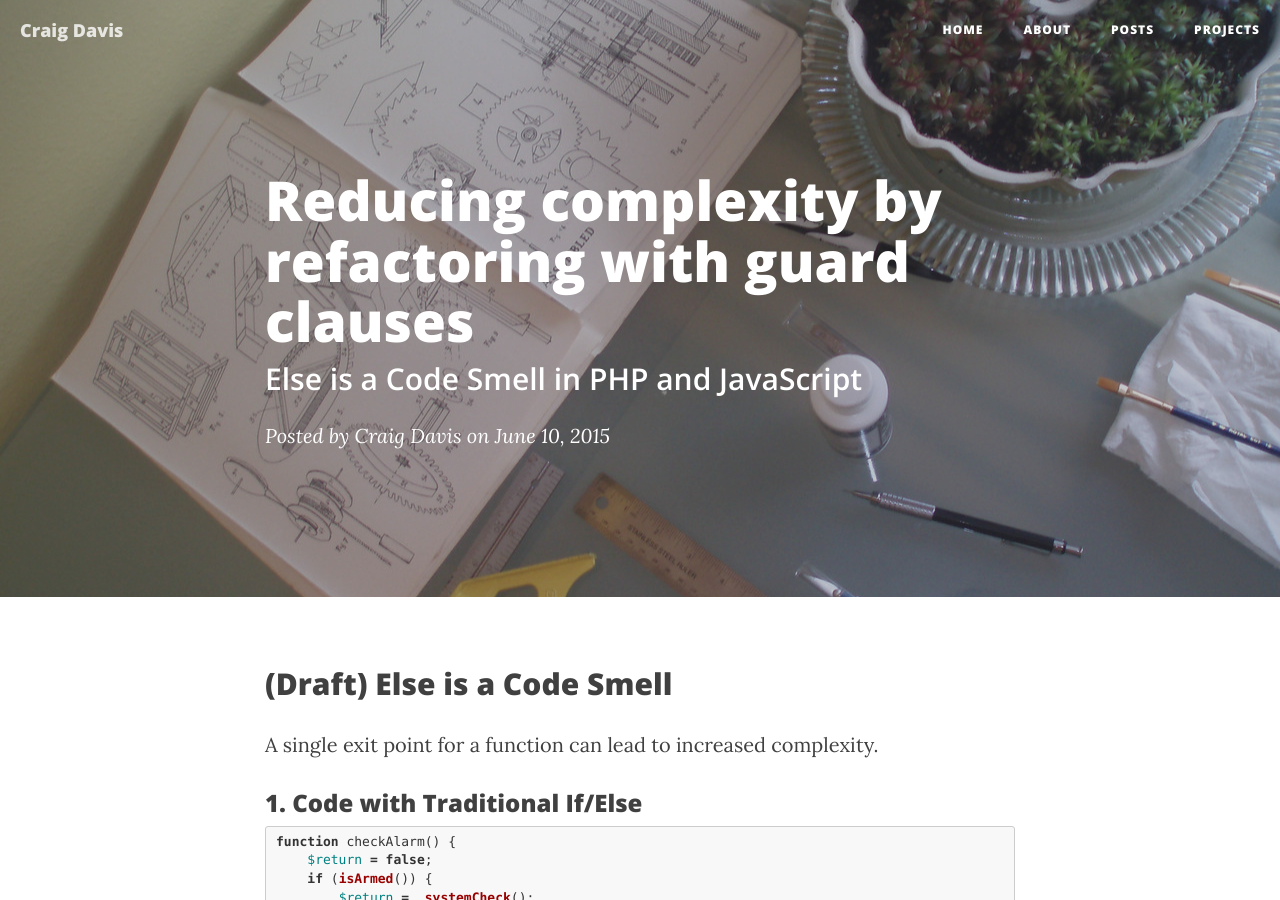
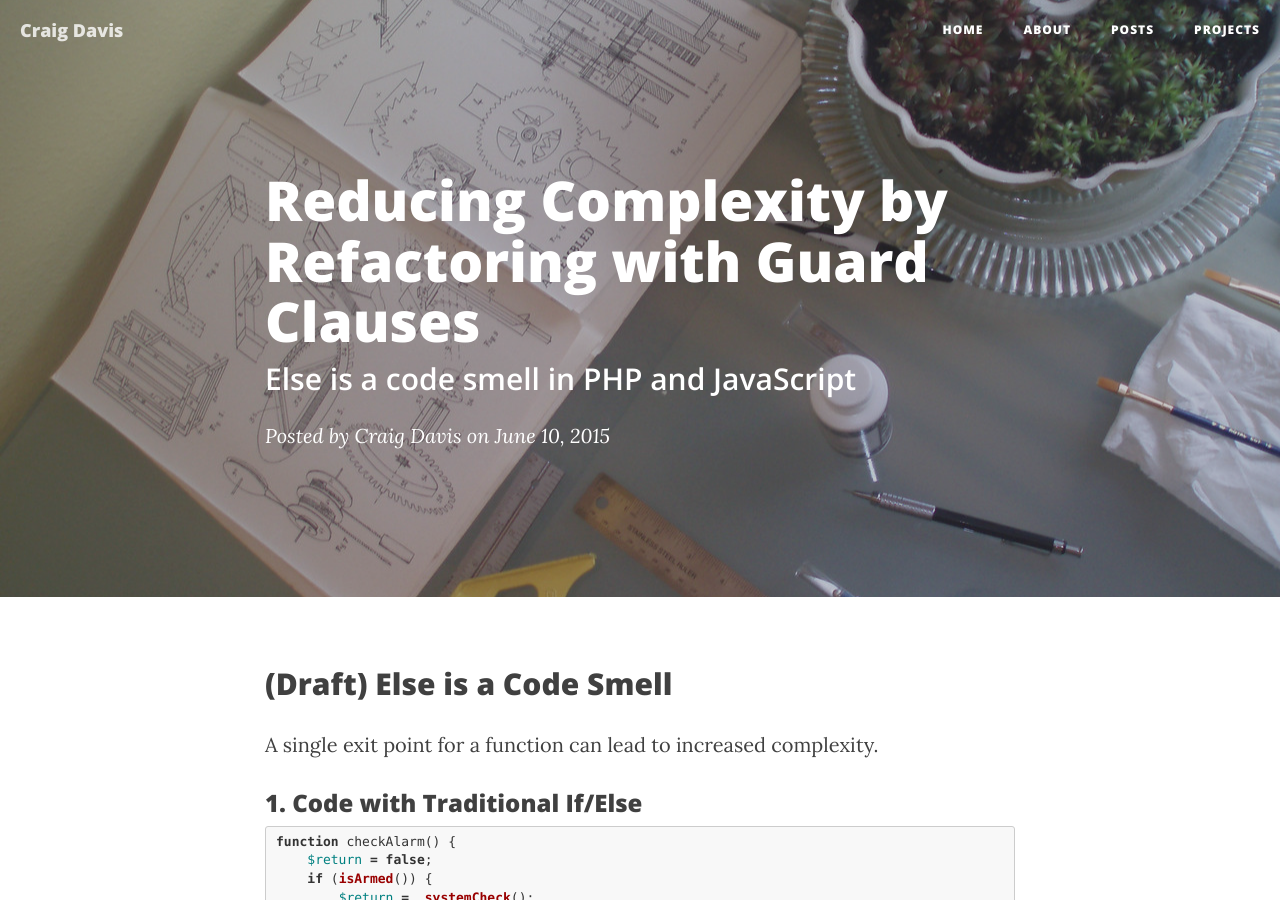
Before and after one commit to craig-davis/craig-davis.github.io, a Jekyll site: the page built from _posts/2015-06-10-refactoring-with-guard-clauses-php-javascript.markdown, in a window 1280 px wide and 900 px high. Built offline with Jekyll 4.4.1, drawn with Linux system fonts in a browser that asks for light colours; nearby versions of some CDN libraries.

```diff
--- a/_posts/2015-06-10-refactoring-with-guard-clauses-php-javascript.markdown
+++ b/_posts/2015-06-10-refactoring-with-guard-clauses-php-javascript.markdown
@@ -1,7 +1,7 @@
 ---
 layout:     post
-title:      "Reducing complexity by refactoring with guard clauses"
-subtitle:   "Else is a Code Smell in PHP and JavaScript"
+title:      "Reducing Complexity by Refactoring with Guard Clauses"
+subtitle:   "Else is a code smell in PHP and JavaScript"
 date:       2015-06-10
 tags:       [php, javascript]
 author:     "Craig Davis"
```
